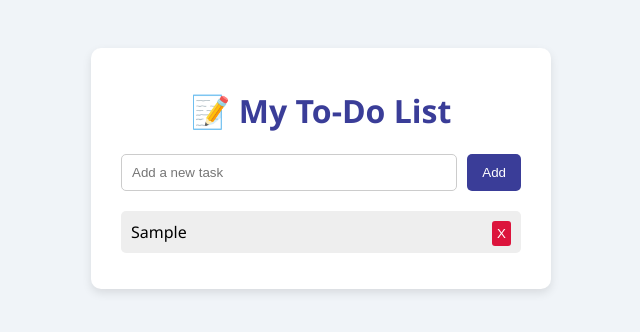
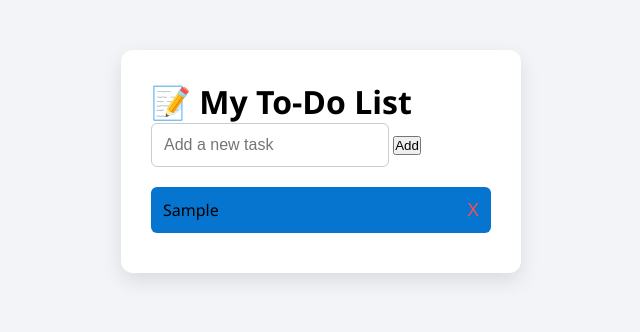
Before and after one commit to Fancyge16/my-first-website, a plain HTML site: page todo.html in a window 1280 px wide. Both pictures are taken after typing "Sample" into the empty fields and a click on the button "Add". Shown: the whole page, without its empty margins (319-959 px from the left). Drawn offline with Linux system fonts and the light colour scheme.

Commit message:
Add To-Do List app with styles and functionality

```diff
--- a/todo.css
+++ b/todo.css
@@ -1,73 +1,88 @@
+* {
+  margin: 0;
+  padding: 0;
+  box-sizing: border-box;
+}
+
 body {
-  font-family: 'Segoe UI', sans-serif;
-  background-color: #f0f4f8;
-  padding: 40px;
+  font-family: 'Segoe UI', Tahoma, Geneva, Verdana, sans-serif;
+  background: #f2f4f8;
   display: flex;
   justify-content: center;
+  align-items: flex-start;
+  padding: 50px 20px;
+  min-height: 100vh;
 }
-
 .todo-container {
-  background-color: white;
-  padding: 20px 30px;
-  border-radius: 10px;
-  box-shadow: 0 4px 10px rgba(0,0,0,0.1);
+  background: #ffffff;
+  padding: 30px;
+  border-radius: 12px;
+  box-shadow: 0 8px 20px rgba(0, 0, 0, 0.1);
   width: 100%;
   max-width: 400px;
 }
 
-h1 {
+.todo-container h2 {
+  margin-bottom: 20px;
+  color: #3a3d98;
   text-align: center;
-  color: #3a3d98;
 }
 
-.input-section {
-  display: flex;
-  gap: 10px;
-  margin-bottom: 20px;
+#taskInput {
+  padding: 12px;
+  width: 70%;
+  border: 1px solid #ccc;
+  border-radius: 6px;
+  font-size: 1rem;
 }
 
-input[type="text"] {
-  flex: 1;
-  padding: 10px;
-  border: 1px solid #ccc;
-  border-radius: 5px;
+#addTaskBtn {
+  padding: 12px;
+  margin-left: 10px;
+  background: #3a3d98;
+  color: white;
+  border: none;
+  border-radius: 6px;
+  cursor: pointer;
+  font-weight: bold;
+  transition: background 0.3s ease;
 }
 
-button {
-  padding: 10px 15px;
-  background-color: #3a3d98;
-  color: white;
-  border: none;
-  border-radius: 5px;
-  cursor: pointer;
+#addTaskBtn:hover {
+  background: #2e317e;
 }
 
-ul {
-  list-style-type: none;
-  padding: 0;
+
+ul#taskList {
+  margin-top: 20px;
+  list-style: none;
 }
 
-li {
-  background: #eee;
+ul#taskList li {
+  background: #0675cf;
+  padding: 12px;
   margin-bottom: 10px;
-  padding: 10px;
-  border-radius: 5px;
-  position: relative;
+  border-radius: 6px;
+  display: flex;
+  justify-content: space-between;
+  align-items: center;
 }
 
-li.done {
+ul#taskList li.completed {
   text-decoration: line-through;
-  color: gray;
+  color: #999;
+  background: #e6e6e6;
 }
 
-li button {
-  position: absolute;
-  right: 10px;
-  top: 10px;
-  background-color: crimson;
-  color: white;
+ul#taskList li button {
+  background: transparent;
   border: none;
-  border-radius: 3px;
-  padding: 5px;
+  color: #ff4d4d;
+  font-size: 1.1rem;
   cursor: pointer;
+  transition: color 0.3s;
 }
+
+ul#taskList li button:hover {
+  color: #cc0000;
+}
```
